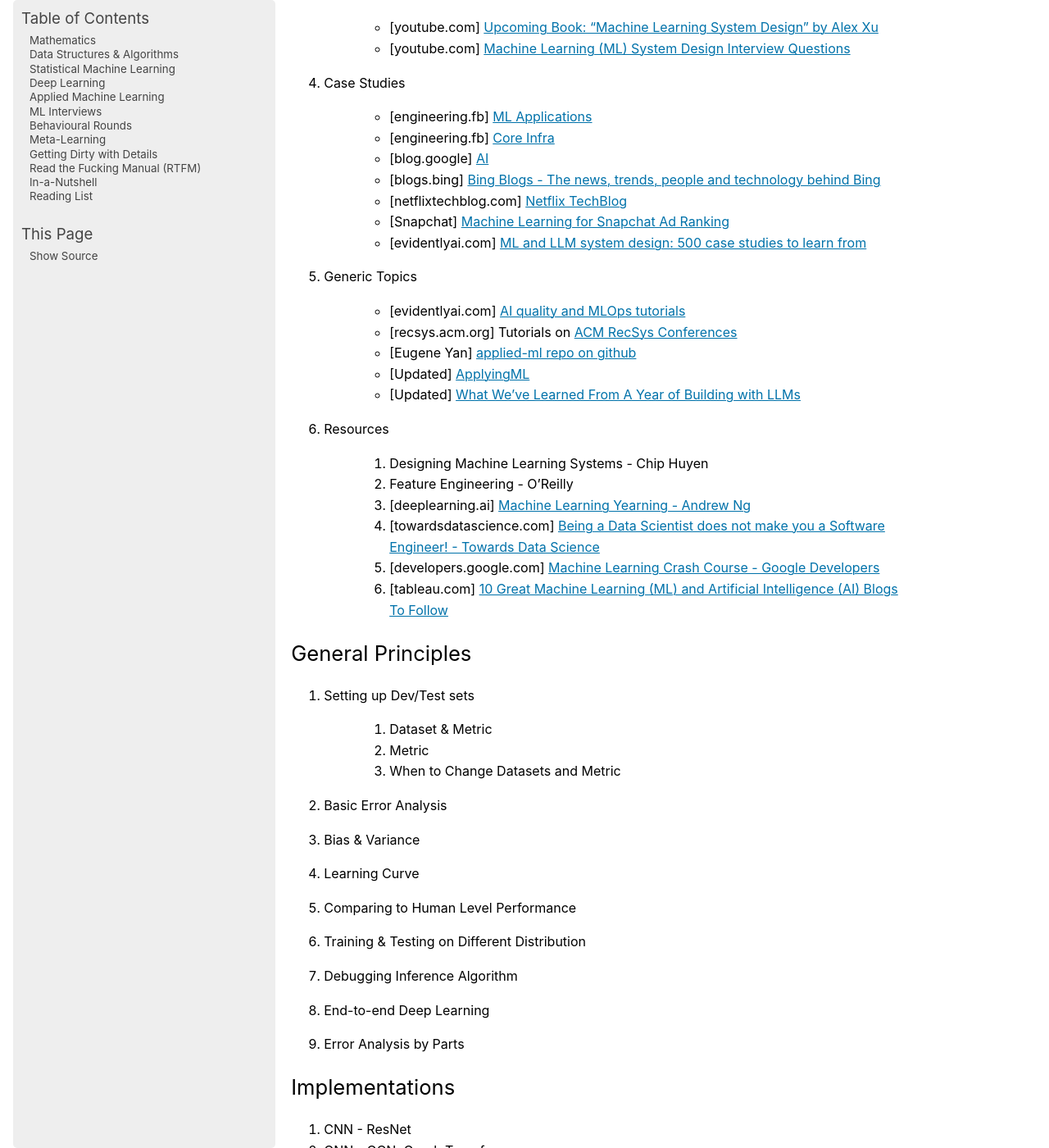
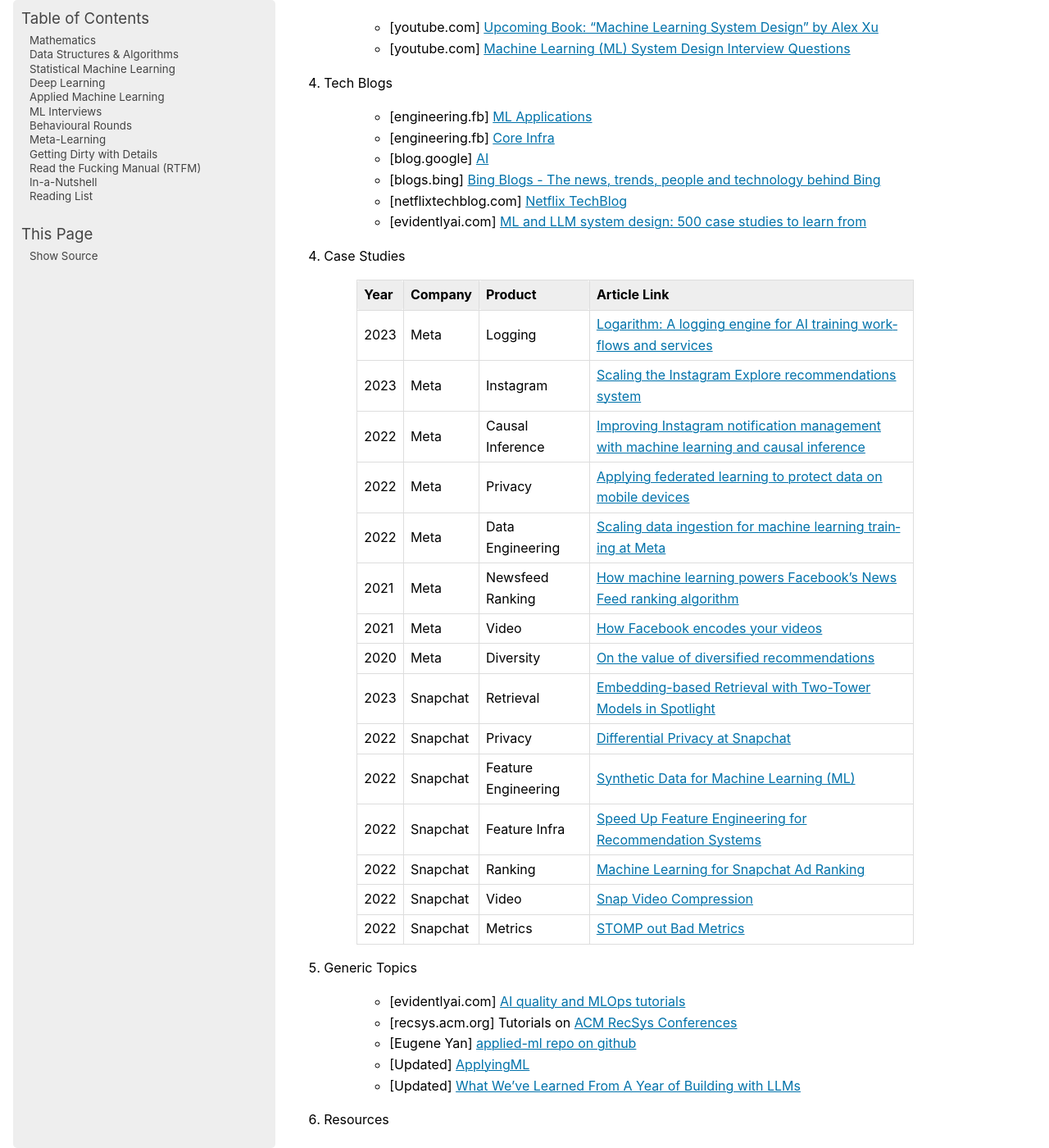
Before and after one commit to uselesstechjunks/leetcode, a Sphinx documentation site: the page built from docs/source/applied/methods/index.rst, in a window 1280 px wide and 1400 px high, scrolled down 4150 px. Shown: the whole window at 82% size. Built offline with Sphinx 7.4.7, drawn with Linux system fonts in a browser that asks for light colours; pages that are not in the unit, such as notebooks, are missing from menus.

Commit message:
Update index.rst

```diff
--- a/docs/source/applied/methods/index.rst
+++ b/docs/source/applied/methods/index.rst
@@ -39,15 +39,36 @@ Design Resources
 
 	- [youtube.com] `Upcoming Book: "Machine Learning System Design" by Alex Xu <https://youtube.com/playlist?list=PLlvnxKilk3aKx0oFua-HTtFf-d_inQ8Qn>`_
 	- [youtube.com] `Machine Learning (ML) System Design Interview Questions <https://www.youtube.com/playlist?list=PLlvnxKilk3aIbyEp3MFlTkYItrLmjS-T3>`_
-4. Case Studies
+4. Tech Blogs
 
 	* [engineering.fb] `ML Applications <https://engineering.fb.com/category/ml-applications/>`_
 	* [engineering.fb] `Core Infra <https://engineering.fb.com/category/core-data/>`_
 	* [blog.google] `AI <https://blog.google/technology/ai/>`_
 	* [blogs.bing] `Bing Blogs - The news, trends, people and technology behind Bing <https://blogs.bing.com/>`_
 	* [netflixtechblog.com] `Netflix TechBlog <https://netflixtechblog.com/>`_
-	* [Snapchat] `Machine Learning for Snapchat Ad Ranking <https://eng.snap.com/machine-learning-snap-ad-ranking>`_
 	* [evidentlyai.com] `ML and LLM system design: 500 case studies to learn from <https://www.evidentlyai.com/ml-system-design>`_
+
+4. Case Studies
+
+	.. csv-table::
+		:header: "Year", "Company", "Product", "Article Link"
+		:align: center
+
+			2023, Meta, Logging, `Logarithm: A logging engine for AI training workflows and services <https://engineering.fb.com/2024/03/18/data-infrastructure/logarithm-logging-engine-ai-training-workflows-services-meta/>`_
+			2023, Meta, Instagram, `Scaling the Instagram Explore recommendations system <https://engineering.fb.com/2023/08/09/ml-applications/scaling-instagram-explore-recommendations-system/>`_
+			2022, Meta, Causal Inference, `Improving Instagram notification management with machine learning and causal inference <Improving Instagram notification management with machine learning and causal inference>`_
+			2022, Meta, Privacy, `Applying federated learning to protect data on mobile devices <https://engineering.fb.com/2022/06/14/production-engineering/federated-learning-differential-privacy/>`_
+			2022, Meta, Data Engineering, `Scaling data ingestion for machine learning training at Meta <https://engineering.fb.com/2022/09/19/ml-applications/data-ingestion-machine-learning-training-meta/>`_
+			2021, Meta, Newsfeed Ranking, `How machine learning powers Facebook’s News Feed ranking algorithm <https://engineering.fb.com/2021/01/26/ml-applications/news-feed-ranking/>`_
+			2021, Meta, Video, `How Facebook encodes your videos <https://engineering.fb.com/2021/04/05/video-engineering/how-facebook-encodes-your-videos/>`_
+			2020, Meta, Diversity, `On the value of diversified recommendations <https://engineering.fb.com/2020/12/17/ml-applications/diversified-recommendations/>`_
+			2023, Snapchat, Retrieval, `Embedding-based Retrieval with Two-Tower Models in Spotlight <https://eng.snap.com/embedding-based-retrieval>`_
+			2022, Snapchat, Privacy, `Differential Privacy at Snapchat <https://eng.snap.com/differential-privacy-at-snap>`_
+			2022, Snapchat, Feature Engineering, `Synthetic Data for Machine Learning (ML) <https://eng.snap.com/synthetic-data-for-machine-learning>`_
+			2022, Snapchat, Feature Infra, `Speed Up Feature Engineering for Recommendation Systems <https://eng.snap.com/speed-up-feature-engineering>`_
+			2022, Snapchat, Ranking, `Machine Learning for Snapchat Ad Ranking <https://eng.snap.com/machine-learning-snap-ad-ranking>`_
+			2022, Snapchat, Video, `Snap Video Compression <https://eng.snap.com/snap-video-compression>`_
+			2022, Snapchat, Metrics, `STOMP out Bad Metrics <https://eng.snap.com/stomp-out-bad-metrics>`_
 5. Generic Topics
 
 	* [evidentlyai.com] `AI quality and MLOps tutorials <https://www.evidentlyai.com/mlops-tutorials>`_
```
